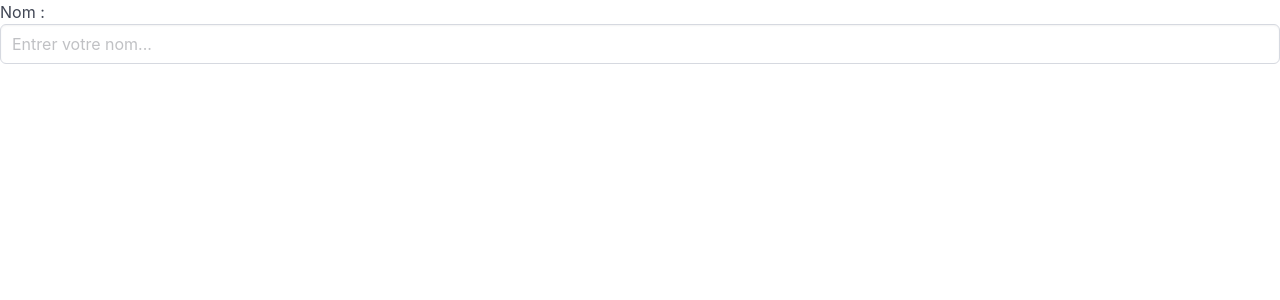
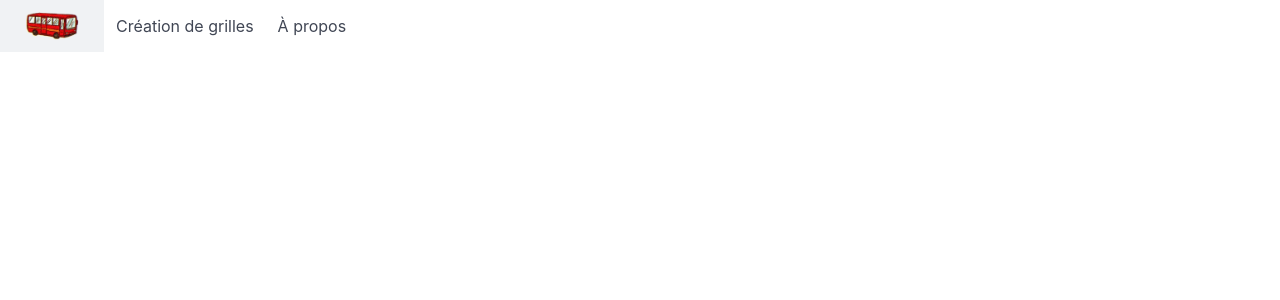
Before and after one commit to Docarchi/RebusGridCreator, a React (Vite) app: page /gridcreation in a window 1280 px wide. Shown: the top 300 px of the page. Built offline with nearby package versions, Linux system fonts and the light colour scheme.

Commit message:
ajout d'une home page + nav bar

```diff
--- a/package.json
+++ b/package.json
@@ -11,7 +11,8 @@
   },
   "dependencies": {
     "react": "^18.3.1",
-    "react-dom": "^18.3.1"
+    "react-dom": "^18.3.1",
+    "react-router-dom": "^7.1.1"
   },
   "devDependencies": {
     "@eslint/js": "^9.17.0",
--- a/src/App.jsx
+++ b/src/App.jsx
@@ -1,7 +1,10 @@
+import { Navbar } from "./components/navbar/Navbar"
+import {MyRouter} from "./components/router/Router"
+
 function App() {
   return <div>
-    <label htmlFor="input">Nom : </label>
-    <input id="input" type="text" className="input" placeholder="Entrer votre nom..."/>
+    <Navbar/>
+    <MyRouter/>
   </div>
 }
 
--- /dev/null
+++ b/src/components/homepage/home.jsx
@@ -0,0 +1,9 @@
+export function HomePage() {
+    return <section className="hero" style={{}}>
+        <div className="hero-body" style={{top:'50%', left:'50%', textAlign: "center", position:'absolute', transform:'translate(-50%, -50%)'}}>
+            <p className="title">Bienvenue sur Rébus</p>
+            <p className="subtitle">Créez dès maintenant vos propres grilles !</p>
+            <button className="button is-link">Créer sa grille de Rébus</button>
+        </div>
+    </section>
+}
--- /dev/null
+++ b/src/components/navbar/Navbar.jsx
@@ -0,0 +1,32 @@
+import { Link } from 'react-router-dom'
+import myicon from '/32.svg'
+
+export function Navbar() {
+    return <nav className="navbar" role="navigation" aria-label="main navigation">
+      <div className="navbar-brand">
+        <a className="navbar-item" href="/RebusGridCreator/Home/">
+        <img src={myicon} width="80" height="160"/>
+        </a>
+
+        <a role="button" className="navbar-burger burger" aria-label="menu" aria-expanded="false" data-target="navbarBasicExample">
+          <span aria-hidden="true"></span>
+          <span aria-hidden="true"></span>
+          <span aria-hidden="true"></span>
+        </a>
+      </div>
+
+      <div id="navbarBasicExample" className="navbar-menu">
+        <div className="navbar-start">
+          <Link className="navbar-item" to="/RebusGridCreator/RebusGridCreator/">
+            Création de grilles
+          </Link>
+
+          <a className="navbar-item">
+            À propos
+          </a>
+        </div>
+
+      </div>
+    </nav>
+
+}
--- /dev/null
+++ b/src/components/router/Router.jsx
@@ -0,0 +1,15 @@
+import { Routes, Route } from 'react-router-dom';
+
+import {HomePage} from '../homepage/home';
+{/*import GridCreator from '../pages/GridCreator';*/}
+
+export const MyRouter = () => {
+  return (
+    <Routes> {/* The Switch decides which component to show based on the current URL.*/}
+      <Route exact path='/RebusGridCreator/Home/' element={<HomePage/>}></Route>
+      {/*<Route exact path='/gridcreation' component={GridCreator}></Route>*/}
+    </Routes>
+  );
+}
+
+export default MyRouter;
--- a/src/main.jsx
+++ b/src/main.jsx
@@ -1,9 +1,12 @@
 import { StrictMode } from 'react'
 import { createRoot } from 'react-dom/client'
+import { BrowserRouter } from 'react-router-dom'
 import App from './App.jsx'
 
 createRoot(document.getElementById('root')).render(
   <StrictMode>
-    <App />
+    <BrowserRouter>
+      <App />
+    </BrowserRouter>
   </StrictMode>,
 )
--- a/vite.config.js
+++ b/vite.config.js
@@ -4,5 +4,5 @@ import react from '@vitejs/plugin-react'
 // https://vite.dev/config/
 export default defineConfig({
   plugins: [react()],
-  base: "/RebusGridCreator/"
+  base: "/RebusGridCreator/Home"
 })
```
Also changed, not shown: public/176.png (added), 1 other file (tests, documents, lock files or other folders).
